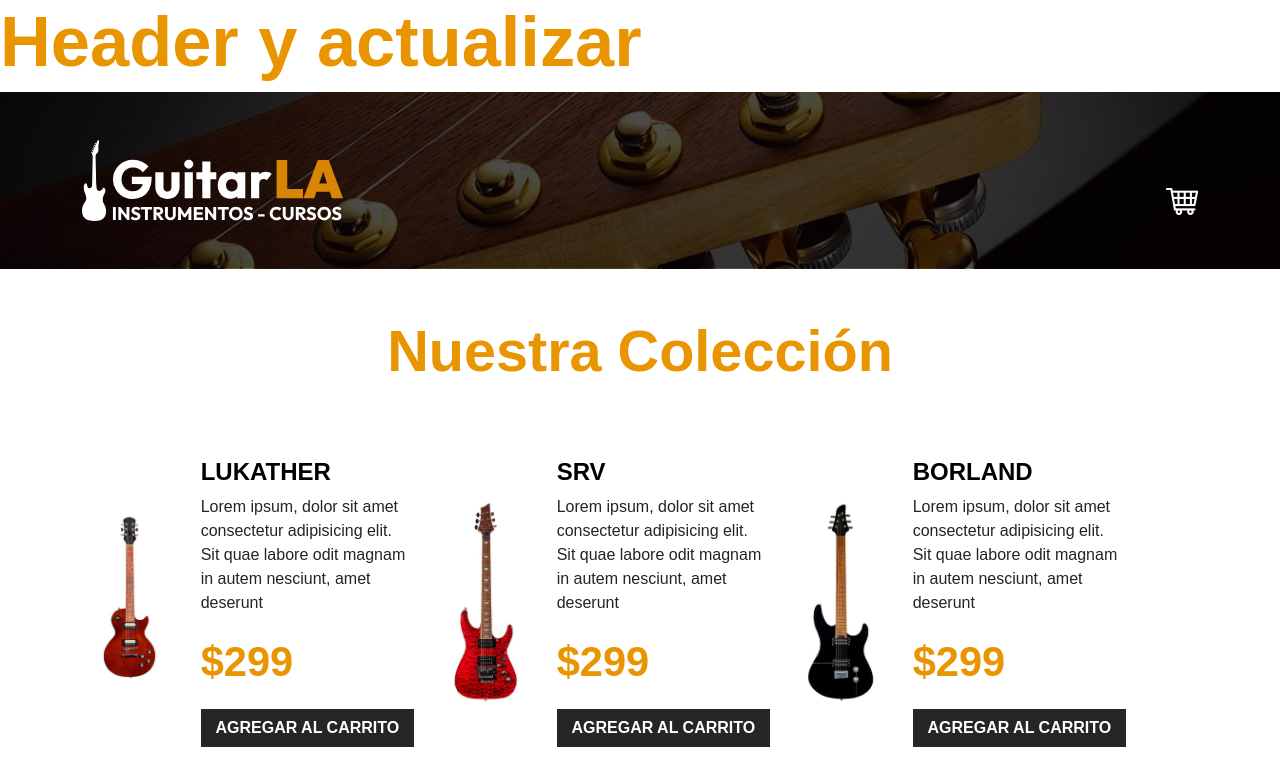
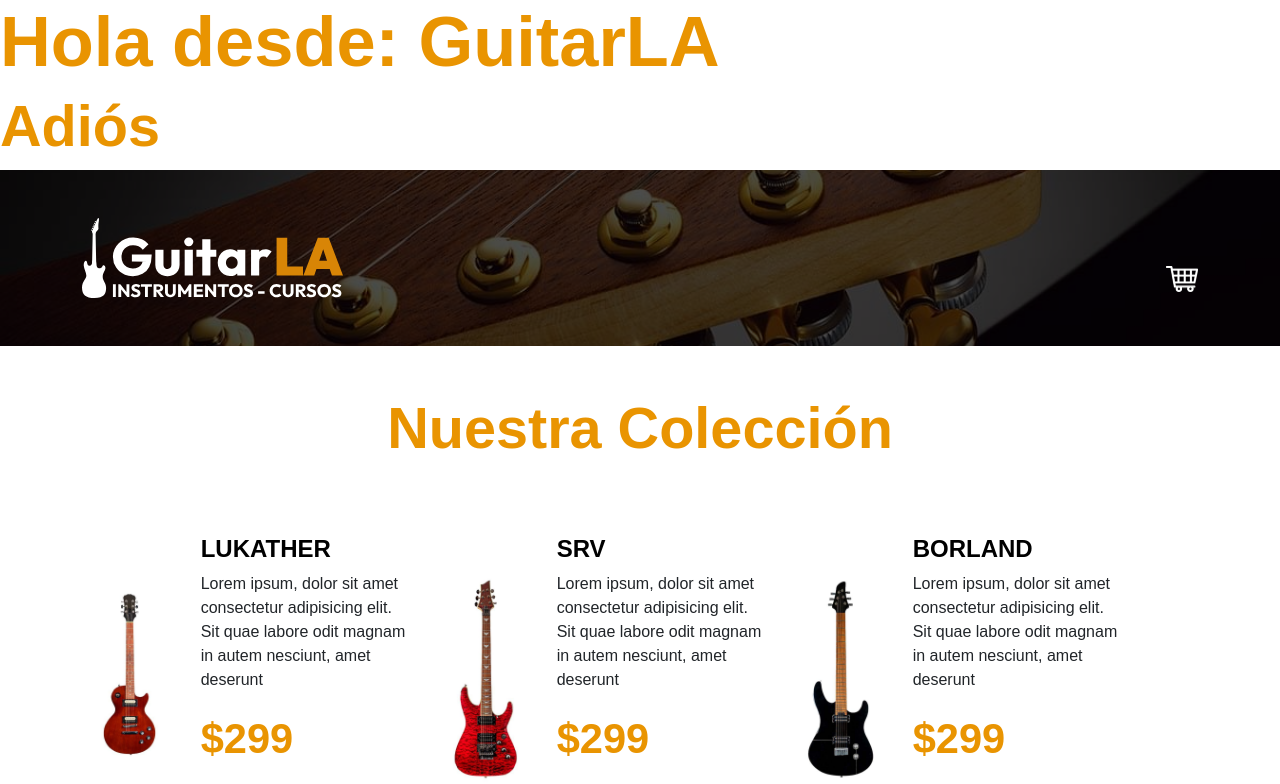
Before and after one commit to IZebaZI/React-Projects, a React app in the folder guitarla/: page / in a window 1280 px wide. Shown: the top 784 px of the page. Built offline with nearby package versions, Linux system fonts and the light colour scheme; the HTML template or start-up script is replaced by a standard one.

Commit message:
JSX y Fragmentos

```diff
--- a/guitarla/src/Components/Header.jsx
+++ b/guitarla/src/Components/Header.jsx
@@ -1,9 +1,25 @@
+import { Fragment } from "react"
+
 // Creación de un componente Header
-
 export default function Header() {
-
+    // JSX
+    // Es un lenguaje de plantillas que muestra HTML pero tiene la capacidad de usar JS
+    // Permite usar variables, funciones, etc.
+    const name = "GuitarLA"
 
     return (
-        <h1>Header y actualizar</h1>
+        // Para usar elementos de JS en HTML se usa {}
+        // Si es más de un elemento HTML se usa un contenedor o un fragmento
+        // Un contenedor puede ser un div, section, etc.
+        // Un fragmento es una etiqueta vacía <></> o importando Fragment de react
+
+        // <div>
+        // <Fragment>
+            <>
+            <h1>Hola desde: {name}</h1>
+            <h2>Adiós</h2>
+            </>
+        // </Fragment>
+        // </div>
     )
 }
```
